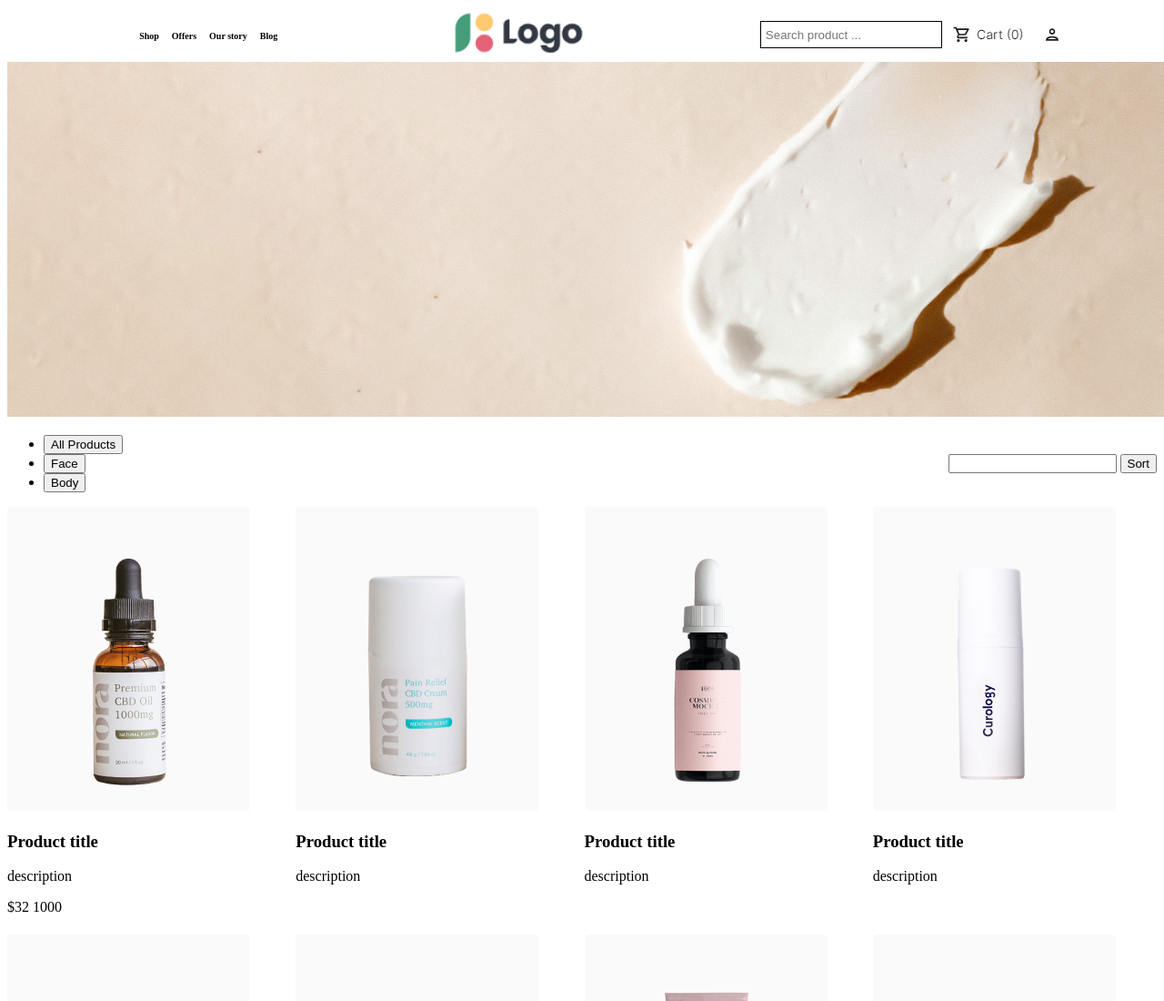
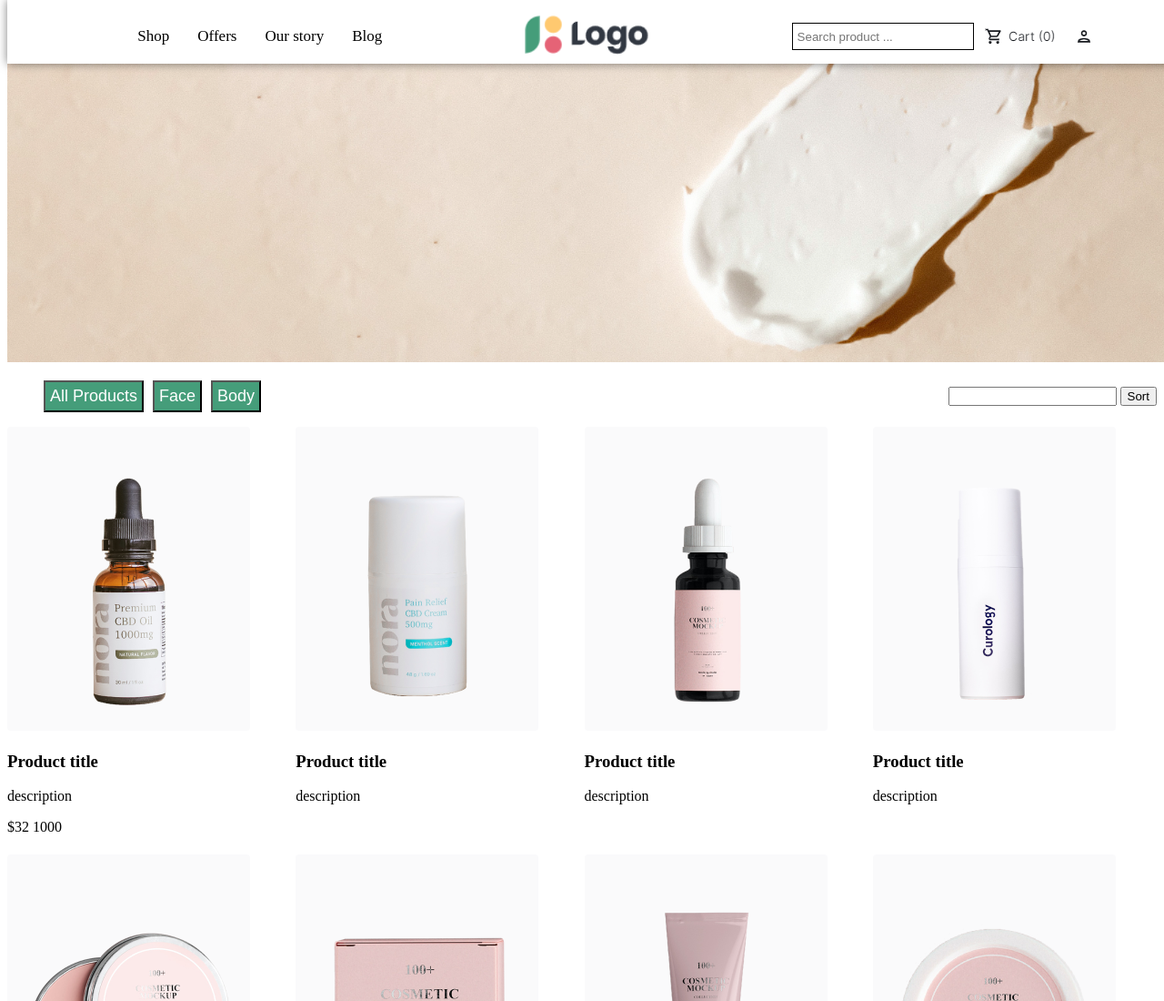
Before and after one commit to DangQuang31122022/BTTHweb, a plain HTML site: page 1_ProductListing/produclitst.html in a window 1280 px wide. Shown: the top 1100 px of the page at 91% size. Drawn offline with Linux system fonts and the light colour scheme.

Commit message:
web_producList_lamThem

```diff
--- a/1_ProductListing/produclitst.html
+++ b/1_ProductListing/produclitst.html
@@ -7,11 +7,16 @@
     <title>Product List</title>
     <style>
         .navbar{
+            position: fixed;
+            width: 100%;
+            min-height: 60px;
+            top: 0;
+            padding-top: 10px;
+            background-color: #fff;
+            box-shadow: 0 0 10px rgba(0,0,0,0.5);
             display: flex;
             align-items: center;
             justify-content: space-around;
-            min-height: 60px;
-            background-color: #fff;
         }
         .menu{
             display: inline-block;
@@ -20,9 +25,8 @@
         .menu-item{
             display: inline-block;
             list-style: none;
-            margin-left: 10px;
-            font-size: 10px;
-            font-weight: bold;
+            margin-left: 27px;
+            font-size: 17px;
         }
         .search{
             display: flex;
@@ -36,6 +40,23 @@
             border: 1px solid #000;
             padding: 5px;
         }
+        .product-classification_Sort {
+            display: flex;
+            align-items: center;
+            justify-content: space-around;
+        }
+        .classification{
+            display: flex;
+            gap: 10px;
+            list-style: none;
+        }
+        .classification-item{
+            display: flex;
+            background: #459D7AFF;
+            font-size: 18px;
+            color: #fff;
+            padding: 5px;
+        }
         .product-list{
             display: grid;
             grid-template-columns: repeat(4, 1fr);
@@ -43,6 +64,7 @@
         }
         .product-classification_Sort {
             display: flex;
+            flex-direction: row;
             align-items: center;
             justify-content: space-between;
         }
@@ -60,11 +82,11 @@
             </ul>
         </nav>
         <div class="logo">
-            <img src="image/logo.png" width="150px">
+            <img src="image/logo.png" width="145px">
         </div>
         <div class="search">
-            <input type="search" name="find"- id="find" placeholder="Search product ...">
-            <img src="image/Button 1 (1).png" alt="">
+            <input type="search" name="find" id="find" placeholder="Search product ...">
+            <img src="image/Button 1 (1).png" alt="" >
             <img src="image/Button 1.png" alt="">
         </div>
     </div>
@@ -75,9 +97,9 @@
     <!-- Product sort, classification-->
     <div class="product-classification_Sort">
         <ul class="classification">
-            <li class="classification-item"><button>All Products</button></li>
-            <li class="classification-item"><button>Face</button></li>
-            <li class="classification-item"><button>Body</button></li>
+            <li><button class="classification-item">All Products</button></li>
+            <li><button class="classification-item">Face</button></li>
+            <li><button class="classification-item">Body</button></li>
         </ul>
         <div>
             <input type="search">
```
Also changed, not shown: 1_ProductListing/ruler.html (+1 -1 lines).
